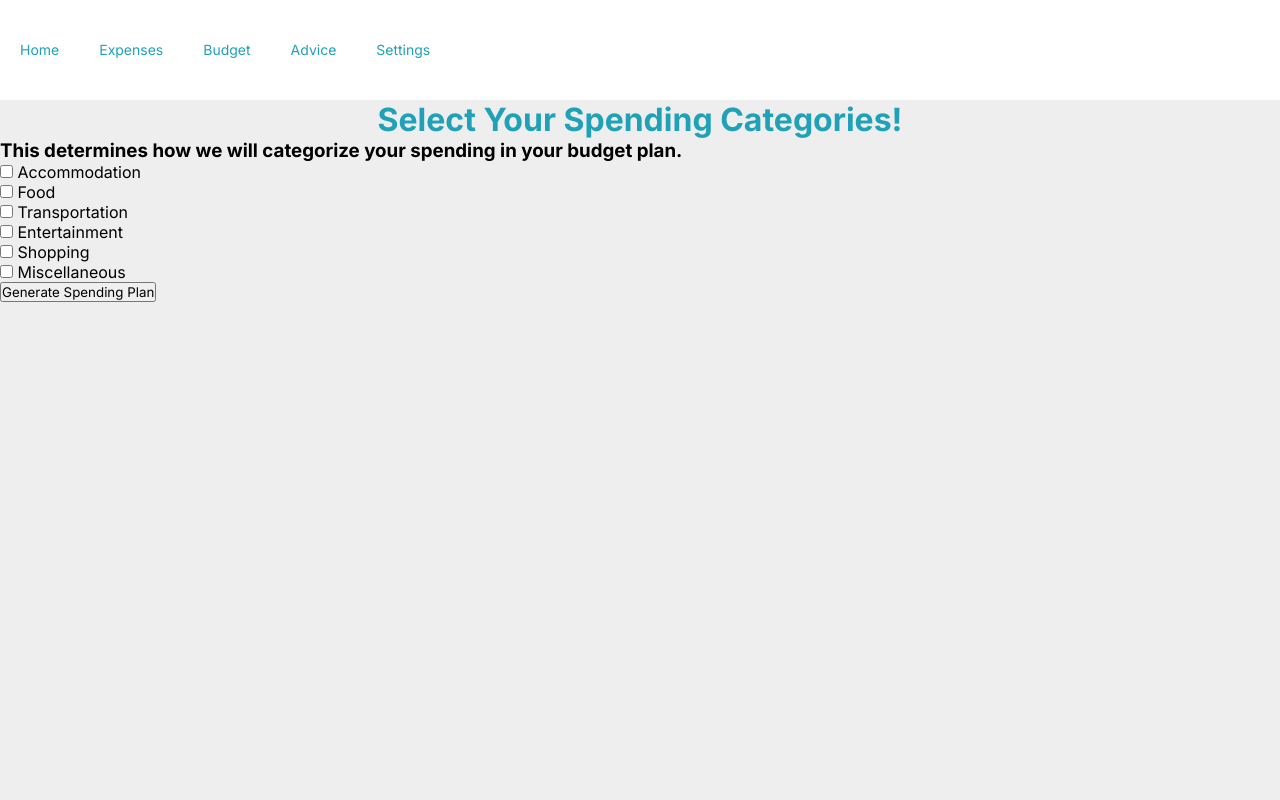
After one commit to chelsnn/Budget-App, a Flask app: page /budget_category in a window 1280 px wide. The commit adds this page. Run offline with Flask 3, Linux system fonts and the light colour scheme.

Commit message:
Created three budget pages and added corresponding app routes

```diff
--- a/app.py
+++ b/app.py
@@ -1,7 +1,10 @@
 import sqlite3
-from flask import Flask, render_template
+from flask import Flask, render_template, request, redirect, url_for, session
 
 app = Flask(__name__)
+
+# set secret key for session management
+app.secret_key = 'my_secret_key_for_testing_in_development_server'
 
 # create connection to sqlite database
 def get_db_connection():
@@ -21,19 +24,14 @@ def expenses():
 def homepage():
     return render_template('homepage.html')
 
-@app.route('/budget')
-def budget():
-    return render_template('budget.html')
+@app.route('/budget_form')
+def budget_form():
+    return render_template('budget_form.html')
 
-@app.route('/advice')
-def advice():
-    return render_template('advice.html')
-
-# route to handle form submission
-@app.route('/submit', methods=['POST'])
-def submit_program_details():
+@app.route('/budget_form_submit', methods=['GET', 'POST'])
+def budget_form_submit():
     if request.method == 'POST':
-        # obtain user input from form
+        # retrieve user input from form
         budget = request.form['budget']
         arrival_date = request.form['arrival_date']
         departure_date = request.form['departure_date']
@@ -42,14 +40,69 @@ def submit_program_details():
 
         # insert data into sqlite
         conn = get_db_connection()
-        conn.execute(
-            (budget, arrival_date, departure_date, city, country)
-        )
+        cursor = conn.execute('INSERT INTO budget_details (budget, arrival_date, departure_date, city, country, categories) VALUES (?, ?, ?, ?, ?, ?)',
+            (budget, arrival_date, departure_date, city, country, 'temp'))
         conn.commit()
         conn.close()
 
-        return redirect(url_for('advice'))
+        # store record ID for current session
+        session['budget_id'] = cursor.lastrowid
 
+        # after form submission, redirect to budget_category page
+        return redirect(url_for('budget_category'))
+
+@app.route('/budget_category')
+def budget_category():
+    return render_template('budget_category.html')
+
+@app.route('/budget_category_submit', methods=['GET', 'POST'])
+def budget_category_submit():
+    if request.method == 'POST':
+        # retrieve selected categories from form
+        selected_categories = request.form.getlist('categories')
+
+        # concatenate categories
+        categories_str = ', '.join(selected_categories)
+
+        # insert string into database in appropriate row
+        budget_id = session.get('budget_id')  # retrieve record ID for current session
+        if budget_id:
+            conn = get_db_connection()
+            conn.execute(
+                'UPDATE budget_details SET categories = ? WHERE id = ?',
+                (categories_str, budget_id)
+            )
+            conn.commit()
+            conn.close()
+
+        # after form submission, redirect to budget_view page
+        return redirect(url_for('budget_view'))
+
+# create database to store user data
+def create_db():
+    conn = get_db_connection()
+    conn.execute('''
+        CREATE TABLE IF NOT EXISTS budget_details (
+            id INTEGER PRIMARY KEY AUTOINCREMENT,
+            budget REAL NOT NULL,
+            arrival_date TEXT NOT NULL,
+            departure_date TEXT NOT NULL,
+            city TEXT NOT NULL,
+            country TEXT NOT NULL,
+            categories TEXT NOT NULL
+        );
+    ''')
+    conn.commit()
+    conn.close()
+
+@app.route('/budget_view')
+def budget_view():
+    return render_template('budget_view.html')
+
+@app.route('/advice')
+def advice():
+    return render_template('advice.html')
 
 if __name__ == '__main__':
+    create_db()
     app.run(debug=True)
--- /dev/null
+++ b/templates/budget_category.html
@@ -0,0 +1,50 @@
+<html>
+
+<head>
+    <title>StudentSpender</title>
+    <link rel="stylesheet" href="{{ url_for('static', filename='homepage.css') }}">
+</head>
+
+<body>
+    <!-- include navigation bar -->
+    {% include 'navbar.html' %}
+
+    <!-- display text describing webpage purpose -->
+    <h1>Select Your Spending Categories!</h1>
+    <h3>This determines how we will categorize your spending in your budget plan.</h3>
+
+    <!-- form for selecting spending categories -->
+    <form action="/budget_category_submit" method="POST">
+        <label>
+            <input type="checkbox" name="categories" value="accommodation">
+            Accommodation
+        </label>
+        <br>
+        <label>
+            <input type="checkbox" name="categories" value="food">
+            Food
+        </label>
+        <br>
+        <label>
+            <input type="checkbox" name="categories" value="transportation">
+            Transportation
+        </label>
+        <br>
+        <label>
+            <input type="checkbox" name="categories" value="entertainment">
+            Entertainment
+        </label>
+        <br>
+        <label>
+            <input type="checkbox" name="categories" value="shopping">
+            Shopping
+        </label>
+        <br>
+        <label>
+            <input type="checkbox" name="categories" value="miscellaneous">
+            Miscellaneous
+        </label>
+        <br>
+        <button type="submit">Generate Spending Plan</button>
+    </form>
+</html>
--- a/templates/navbar.html
+++ b/templates/navbar.html
@@ -8,7 +8,7 @@
             <ul>
               <li><a href="{{ url_for('homepage') }}">Home</a></li>
               <li><a href="{{ url_for('expenses') }}">Expenses</a></li>
-              <li><a href="{{ url_for('budget') }}">Budget</a></li>
+              <li><a href="{{ url_for('budget_form') }}">Budget</a></li>
               <li><a href="{{ url_for('advice') }}">Advice</a></li>
               <li><a href="#">Settings</a></li>
             </ul>
```
Also changed, not shown: templates/budget_form.html (renamed from templates/budget.html, +7 -7 lines), templates/budget_view.html (added, +16 -0 lines), database.db (added).
